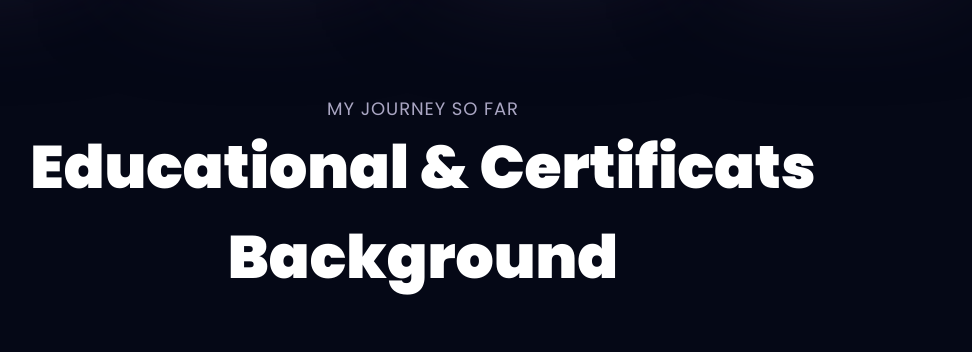
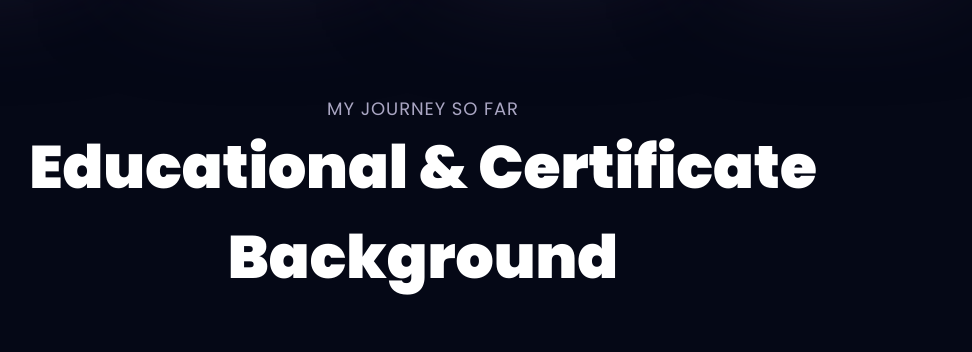
Before and after one commit to Gadnadj/3D_Portofolio, a React (Vite) app: page / in a window 1280 px wide. Shown: the part 1620-1972 px from the top of the page, without its empty margins (217-1189 px from the left). Built offline with nearby package versions, Linux system fonts and the light colour scheme.

Commit message:
fix synthaxe

```diff
--- a/src/components/Study.jsx
+++ b/src/components/Study.jsx
@@ -64,7 +64,7 @@ const Study = () => {
           My Journey so far
         </p>
         <h2 className={`${styles.sectionHeadText} text-center`}>
-          Educational & Certificats Background
+        Educational & Certificate Background
         </h2>
       </motion.div>
 
--- a/src/constants/index.js
+++ b/src/constants/index.js
@@ -16,14 +16,12 @@ import {
   mongodb,
   next,
   figma,
+  java,
   meta,
   sce,
   tsahal,
   cafe,
-  carrent,
-  jobit,
   chouchou,
-  tripguide,
   MyTrip,
   Portofolio,
   Jarvis,
@@ -116,8 +114,8 @@ const technologies = [
   },
 
   {
-    name: 'figma',
-    icon: figma,
+    name: 'java',
+    icon: java,
   },
 ];
 
```
